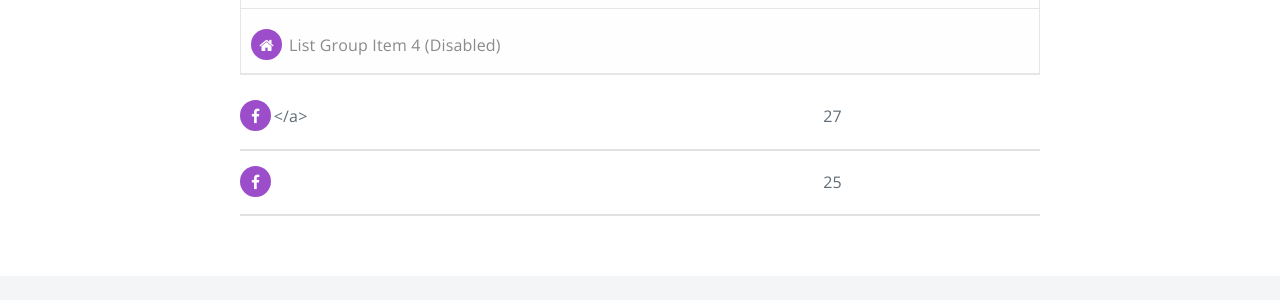
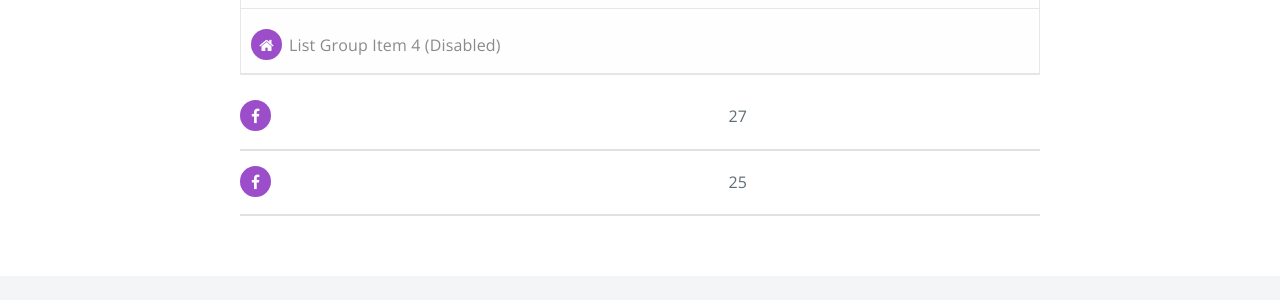
Before and after one commit to c1arissa/c1arissa.github.io, a Jekyll site: the page built from contact.md, in a window 1280 px wide and 900 px high, scrolled down 911 px. Shown: the part 366-666 px from the top of the window. Built offline with Jekyll 4.4.1, drawn with Linux system fonts in a browser that asks for light colours; nearby versions of some CDN libraries; a style sheet for code colours, icons or effects is not loaded.

Commit message:
Update contact.md

```diff
--- a/contact.md
+++ b/contact.md
@@ -278,7 +278,7 @@ permalink: /contact/
 <table>
   <tbody>
     <tr>
-      <td><i class="fa fa-facebook social-button"></i></a></td>
+      <td><i class="fa fa-facebook social-button"></i></td>
       <td>27</td>
     </tr>
     <tr>
```
